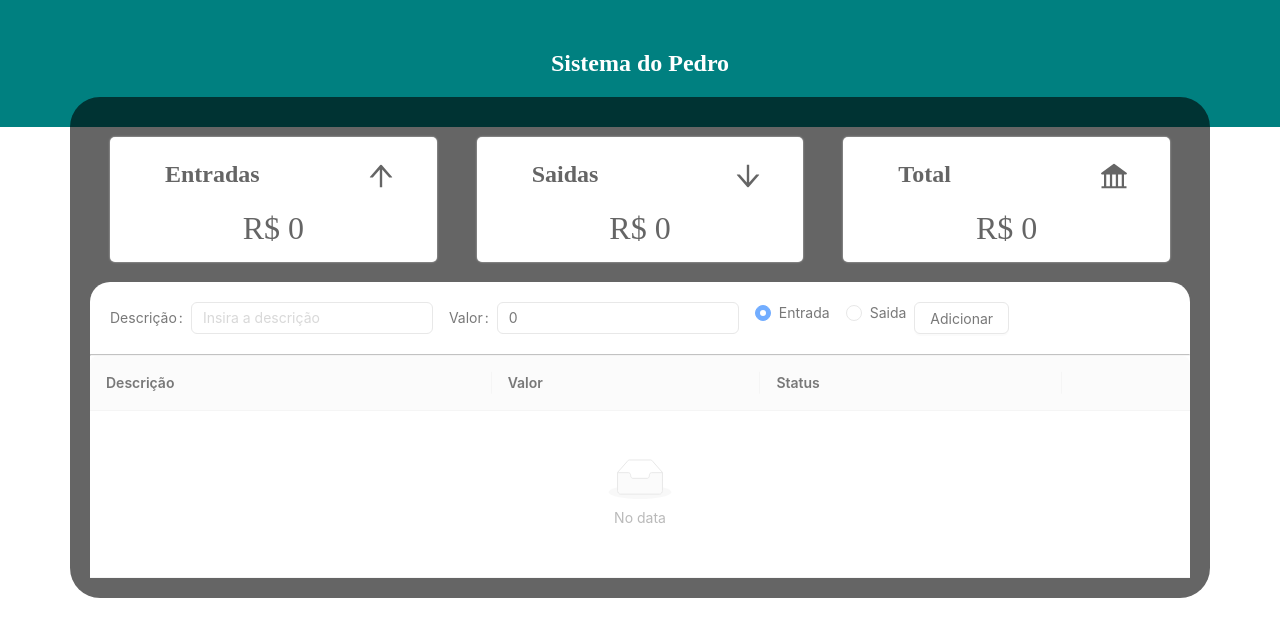
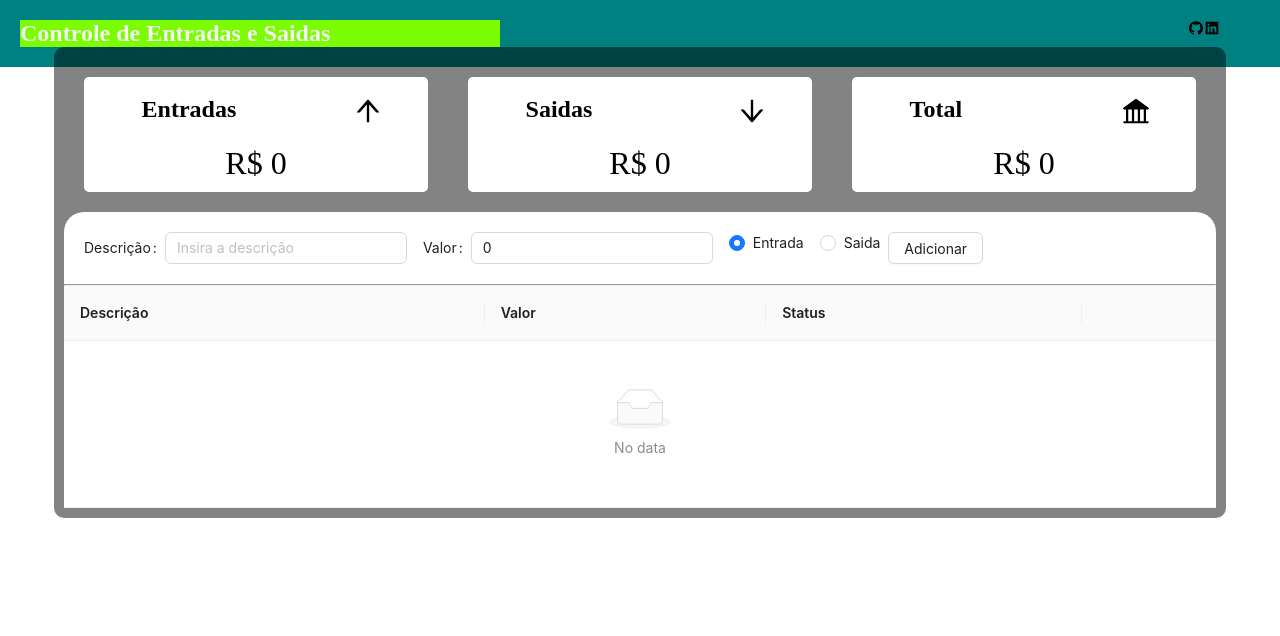
Before and after one commit to PedroH183/CrudHooksReact, a React (Create React App) app in the folder hooks03TypeS/my-app-ty/: page / in a window 1280 px wide. Shown: the top 636 px of the page. Built offline with nearby package versions, Linux system fonts and the light colour scheme.

Commit message:
melhorando o codigo do resume

```diff
--- a/hooks03TypeS/my-app-ty/src/components/Container/conteiner.css
+++ b/hooks03TypeS/my-app-ty/src/components/Container/conteiner.css
@@ -8,11 +8,19 @@
     color: white;
 }
 
+.managerContainer{
+    display: flex;
+    justify-content: center;
+}
+
 .TableContainer{
-    background-color: black;
-    border-radius: 30px;
-    opacity: 60%;
-    margin: 0px 70px;
-    padding: 20px;
-    margin-top: -30px;
+    display: inherit;
+    flex-direction: column;
+
+    width: 90%;
+    padding: 10px;
+    margin-top: -20px;
+
+    border-radius: 10px;
+    background-color: rgba(0, 0, 0, 0.486);
 }
--- a/hooks03TypeS/my-app-ty/src/components/Container/principalCont.tsx
+++ b/hooks03TypeS/my-app-ty/src/components/Container/principalCont.tsx
@@ -19,19 +19,15 @@ const calcu_total = (list_dados_send: objectProps[] ): number[] =>{
     let saida = 0;
 
     list_dados_send.forEach( ( objeto : objectProps ) => {
-        if(objeto.expense)
-        {   // é um gasto
+        if(objeto.expense){
             saida += objeto.valor;
-        }else
-        {  // é uma entrada
+        } else {
             entrada += objeto.valor;
         }
     });
 
-    const valores = [entrada, saida, entrada-saida]
-    return valores;
+    return [ entrada, saida, entrada-saida ];
 }
-
 
 export const MyContextData = createContext<objectProps[]>([]);
 
@@ -40,10 +36,10 @@ export const DataManager: React.FC =() => {
     const list_dados_send: [] = list_dados_use ? JSON.parse(list_dados_use) : [];
 
     const [ listaGrid, setListaGrid ] = useState<objectProps[]>( list_dados_send );
-
     const [ total, setTotal ] = useState<number>(0);
     const [ entradas, setEntradas ] = useState<number>(0);
     const [ saidas, setSaidas ] = useState<number>(0);
+
 
     useEffect(() => {
         // Resume Effects
@@ -64,9 +60,11 @@ export const DataManager: React.FC =() => {
 
     return(
         <MyContextData.Provider value={listaGrid}>
-            <div className='TableContainer'>
-                <Resume total={total} entrada={entradas} saida={saidas} />
-                <InputData handleSave={handleSave} handleChangeList={setListaGrid}/>
+            <div className="managerContainer">
+                <div className='TableContainer'>
+                    <Resume total={total} entrada={entradas} saida={saidas} />
+                    <InputData handleSave={handleSave} handleChangeList={setListaGrid}/>
+                </div>
             </div>
         </MyContextData.Provider>
     );
--- a/hooks03TypeS/my-app-ty/src/components/Header/index.css
+++ b/hooks03TypeS/my-app-ty/src/components/Header/index.css
@@ -5,3 +5,24 @@
     margin: 0;
     padding: 0;
 }
+
+.navBar{
+    display: flex;
+    flex-direction: row;
+    padding: 20px;
+    background-color: teal;
+}
+
+.headerPrincipal{
+    color: whitesmoke;
+    width: 40%;
+    background-color: lawngreen;
+}
+
+.linksNav{
+    display: flex;
+    flex-direction: row;
+    justify-content: flex-end;
+    width: 60%;
+    margin-right: 40px;
+}
--- a/hooks03TypeS/my-app-ty/src/components/Header/index.tsx
+++ b/hooks03TypeS/my-app-ty/src/components/Header/index.tsx
@@ -1,11 +1,20 @@
-import React from 'react'
+import { AiFillGithub, AiFillLinkedin, AiOutlineGithub } from 'react-icons/ai';
+import './index.css';
 
-export const Header: React.FC = () =>{
+export const Header = () =>{
     return(
-      <div className="containerPrincipal">
-        <div className='containerPricText'>
-            <h2>Sistema do Pedro</h2>
+      <nav className='navBar'>
+        <div className='headerPrincipal'>
+            <h1>Controle de Entradas e Saidas </h1>
         </div>
-      </div>
+        <div className="linksNav">
+            <div className="IconsLink">
+              <AiOutlineGithub cursor={"pointer"} width={100}/>
+            </div>
+            <div className="IconsLink">
+              <AiFillLinkedin/>
+            </div>
+        </div>
+      </nav>
     );
 }
--- a/hooks03TypeS/my-app-ty/src/components/Resume/index.css
+++ b/hooks03TypeS/my-app-ty/src/components/Resume/index.css
@@ -14,11 +14,14 @@
     margin: 20px;
     width: 98%;
     background-color: #fff;
-    box-shadow: 0px 0px 2px rgb(167, 167, 167);
     border-radius: 5px;
-    display: block;
-    justify-content: space-around;
+    padding: 10px 0px;
+    transition: padding 0.5s ease ;
+}
+
+.EntradasCs:hover{
     padding: 15px 0px;
+    box-shadow: 2px 2px 2px 3px rgba(4, 102, 94, 0.514);
 }
 
 .EntradasCs span{
--- a/hooks03TypeS/my-app-ty/src/components/Resume/index.tsx
+++ b/hooks03TypeS/my-app-ty/src/components/Resume/index.tsx
@@ -6,46 +6,42 @@ import {
 } from 'react-icons/ai';
 import './index.css';
 
+
 interface resumeProps{
     entrada: number,
     saida: number,
     total: number,
 }
 
+interface resumeCardProps{
+    Title : String,
+    Icone : any,
+    dataView : number,
+}
+
+const ResumeCard = ( {Title, dataView, Icone }: resumeCardProps) => {
+    return(
+        <>
+            <div className="EntradasCs">
+                <h2>{Title}</h2>
+                <div className="iconeInputs">
+                    {Icone}
+                </div>
+                <div className="textIcons">
+                    <p>R$ {dataView}</p>
+                </div>
+            </div>
+        </>
+    )
+}
+
 export const Resume = ({ entrada, saida, total }: resumeProps) => {
 
     return (
         <div className='ResumeSections'>
-
-            <div className='EntradasCs'>
-                <h2>Entradas</h2>
-                <div className='iconeInputs'>
-                    <AiOutlineArrowUp />
-                </div>
-                <div className='textIcons'>
-                    <p>R$ {entrada} </p>
-                </div>
-            </div>
-
-            <div className='EntradasCs'>
-                <h2>Saidas</h2>
-                <div className='iconeInputs'>
-                    <AiOutlineArrowDown />
-                </div>
-                <div className='textIcons'>
-                    <p>R$ {saida}</p>
-                </div>
-            </div>
-
-            <div className='EntradasCs'>
-                <h2>Total</h2>
-                <div className='iconeInputs'>
-                    <AiFillBank />
-                </div>
-                <div className='textIcons'>
-                    <p>R$ {total}</p>
-                </div>
-            </div>
+            <ResumeCard Icone={<AiOutlineArrowUp/>} Title={"Entradas"} dataView={entrada} />
+            <ResumeCard Icone={<AiOutlineArrowDown/>} Title={"Saidas"} dataView={saida} />
+            <ResumeCard Icone={<AiFillBank/>} Title={"Total"} dataView={total} />
         </div>
     );
 }
```
